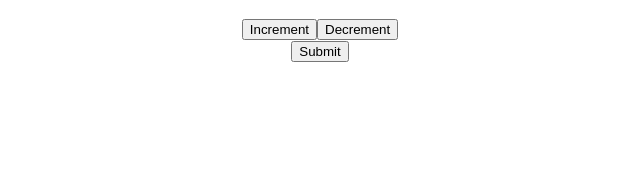
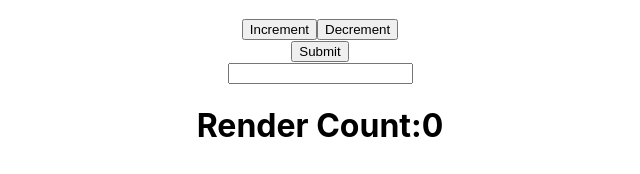
Before and after one commit to JohnKimaiyo/react_vol_9, a React (Create React App) app: page / in a window 1280 px wide. Shown: the part 623-797 px from the top of the page, without its empty margins (320-960 px from the left). Built offline with nearby package versions, Linux system fonts and the light colour scheme; no server answers.

Commit message:
count useref

```diff
--- a/src/App.js
+++ b/src/App.js
@@ -11,6 +11,7 @@
 import Event from "./Component/Event";
 import Range from "./Component/Range";
 import Submit from "./Component/Submit";
+import InputFocus from "./Component/InputFocus";
 function App() {
   return (
     <div className="App">
@@ -27,6 +28,7 @@
       <Event/>
       <Range/>
       <Submit/>
+      <InputFocus/>
     </div>
   );
 }
--- /dev/null
+++ b/src/Component/InputFocus.js
@@ -0,0 +1,20 @@
+import { useState, useEffect ,useRef} from "react";
+export default function InputFocus() {
+  const [inputValue, setInputValue] = useState("");
+  const count = useRef(0);
+
+  useEffect(() => {
+    count.current = count.current + 1;
+  });
+
+  return (
+    <>
+      <input
+        type="text"
+        value={inputValue}
+        onChange={(e) => setInputValue(e.target.value)}
+      />
+      <h1>Render Count:{count.current}</h1>
+    </>
+  );
+}
```
